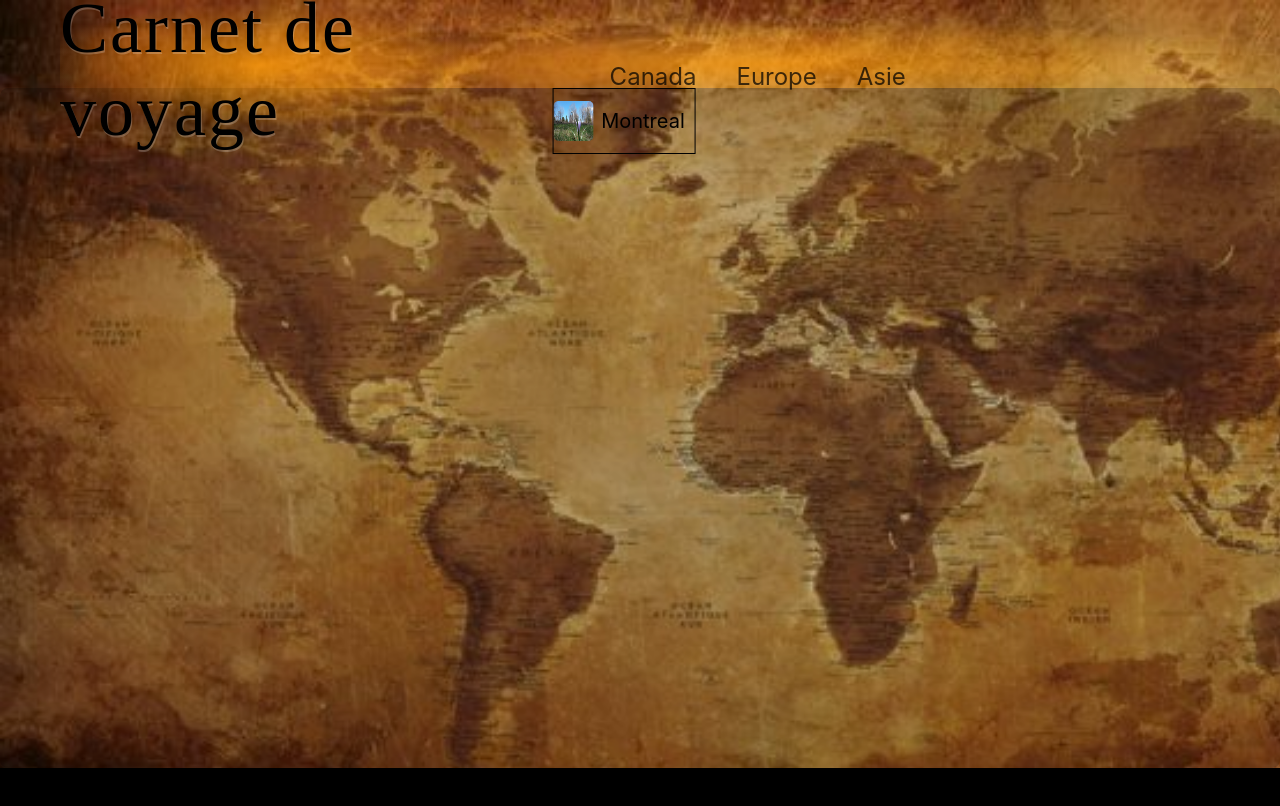
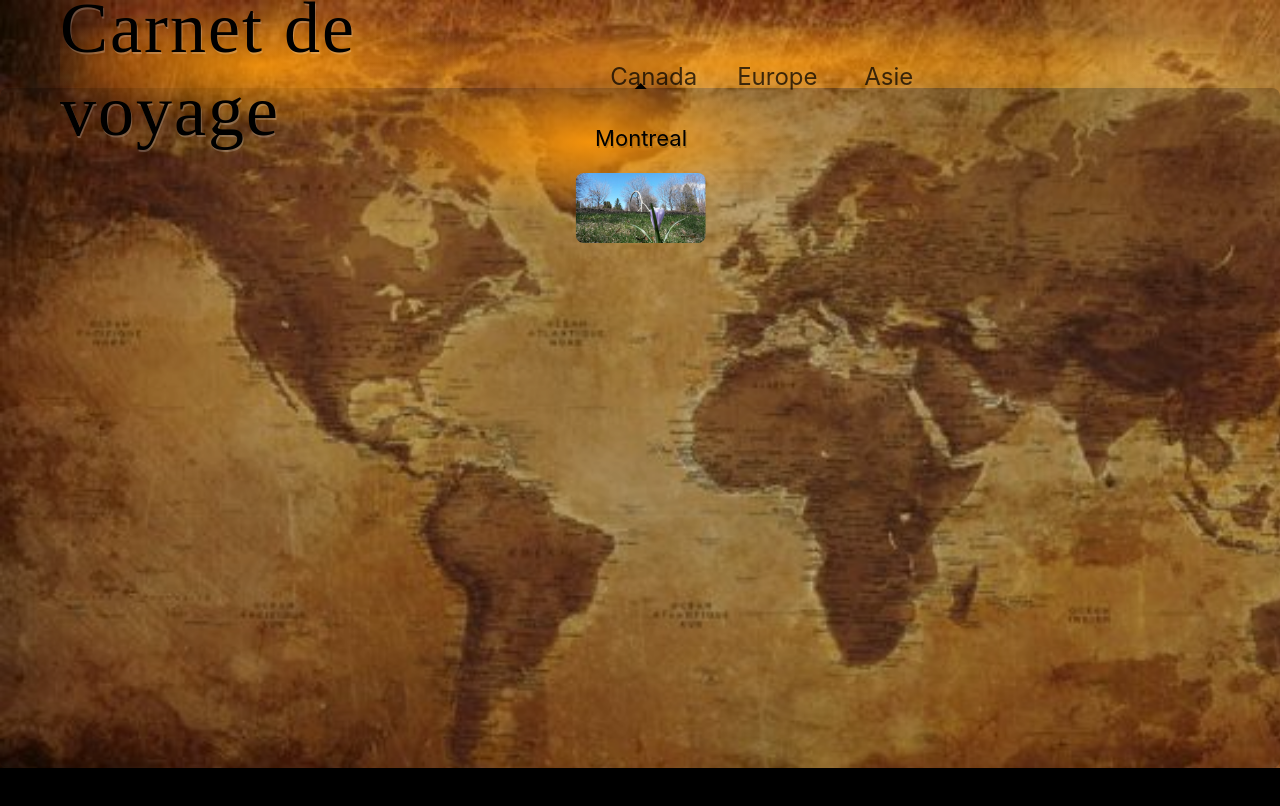
Before and after one commit to Unautrepseudo/travel, a React (Create React App) app: page / in a window 1280 px wide. Both pictures are taken after a click on the element "Canada". Built offline with nearby package versions, Linux system fonts and the light colour scheme; a web font is replaced by a local one.

Commit message:
front: css submenu

```diff
--- a/src/App.css
+++ b/src/App.css
@@ -24,6 +24,11 @@ svg {
 
 .show-sidebar {
   display: none;
+}
+
+.show-submenu {
+  display: flex;
+  background: red;
 }
 
 /******************HEADER****************/
@@ -85,6 +90,7 @@ svg {
   transition: 0.2s;
   cursor: pointer;
   color: rgba(0, 0, 0, 0.726);
+  width: 120px;
 }
 
 .nav ul span:hover {
@@ -141,15 +147,57 @@ svg {
 /***********SUBMENU*************/
 .submenu {
   background: rgba(0, 0, 0, 0.2);
+  display: flex;
 }
 .sublinks-container {
-  border: 1px solid black;
   position: absolute;
-  transform: translateX(-40%);
+  transform: translateX(-44%);
   transition: 0.2s;
+  display: flex;
+  background: radial-gradient(
+    at 40% 35%,
+    rgba(255, 153, 8, 0.9),
+    transparent,
+    transparent
+  );
+  width: 40%;
+  flex-wrap: wrap;
+  justify-content: center;
+  align-items: center;
 }
+
+.sub-cont {
+  display: flex;
+  flex-direction: column;
+  /* justify-content: center; */
+  align-items: center;
+  font-size: 22px;
+  padding-top: 15px;
+  cursor: pointer;
+  padding-left: 10px;
+  padding-right: 10px;
+  text-shadow: 1px 2px rgba(0, 0, 0, 0.205);
+}
+.sub-thumb {
+  width: 130px;
+  height: 70px;
+  border-radius: 8px;
+}
+
+.sublinks-container::before {
+  content: '';
+  display: block;
+  width: 0;
+  height: 0;
+  border-left: 6px solid transparent;
+  border-right: 6px solid transparent;
+  border-bottom: 6px solid black;
+  position: absolute;
+  top: -5px;
+}
+
 /****************RESPONSIVE****************/
-@media (max-width: 1447px) {
+@media (max-width: 1455px) {
   .title {
     font-size: 4.5em;
   }
--- a/src/Header.tsx
+++ b/src/Header.tsx
@@ -1,45 +1,42 @@
-import React,{useState,useRef} from 'react';
-import {FaBars, FaTimes} from 'react-icons/fa'
-import {useGlobalContext} from './context'
+import React, { useState } from 'react';
+import { FaBars, FaTimes } from 'react-icons/fa'
+import { useGlobalContext } from './context'
 import navLinks from './NavLinks';
 import Submenu from './Submenu';
 
-const Header = ()=>{
+const Header = () => {
 
-    const{isSidebarOpen, toggleSidebar,isSubmenuOpen,openSubmenu} = useGlobalContext()
-    const [links,setLinks]= useState(navLinks)
-    const[linksHover,setLinksHover]= useState(false)
+    const { isSidebarOpen, toggleSidebar, isSubmenuOpen, openSubmenu, setIsSubmenuOpen } = useGlobalContext()
+    const [links, setLinks] = useState(navLinks)
+    const [linksHover, setLinksHover] = useState(false)
 
-    const displaySubmenu=(e:any)=>{
-        const linkText= e.target.textContent;
+    const displaySubmenu = (e: any) => {
+        const linkText = e.target.textContent;
         const coord = e.target.getBoundingClientRect();
-        const left= coord.left;
-        const bottom= coord.bottom -3;
-        openSubmenu(linkText,{left,bottom})
+        const left = coord.left;
+        const bottom = coord.bottom - 3;
+        openSubmenu(linkText, { left, bottom })
     }
 
 
 
-    return(
+    return (
         <>
-            <div className={`head`} >
-
+            <div className='head' >
                 <p className="title" >Carnet de voyage</p>
                 <nav className="nav">
-                    <ul>{links.map(({name},i)=>{
-                        return(
-                        <span key={i} onMouseOver={displaySubmenu}>{name}</span>)
-
-                    })}
-
+                    <ul className='sub'>
+                        {links.map(({ name }, i) => {
+                            return (
+                                <span key={i} onMouseOver={displaySubmenu}>{name}</span>)
+                        })}
                     </ul>
                 </nav>
                 <button className="toggle-menu" onClick={toggleSidebar}>
-                {isSidebarOpen?<FaTimes className='fanav'/>:<FaBars className='fanav'/>}
+                    {isSidebarOpen ? <FaTimes className='fanav' /> : <FaBars className='fanav' />}
                 </button>
-
             </div>
-            <Submenu/>
+            <Submenu />
         </>
     )
 }
--- a/src/Main.tsx
+++ b/src/Main.tsx
@@ -1,10 +1,14 @@
 // import CroatiaSvg from './Assets/SVG/CroatiaSvg'
 import Sidebar from './Sidebar'
-import {useGlobalContext} from './context'
-const Main = ()=>{
-    return(
-        <div className='main'>
-            <Sidebar/>
+import { useGlobalContext } from './context'
+
+const Main = () => {
+
+    const { closeSubmenu } = useGlobalContext()
+
+    return (
+        <div className='main' onMouseOver={closeSubmenu}>
+            <Sidebar />
             {/* <CroatiaSvg /> */}
         </div>
     )
--- a/src/NavLinks.js
+++ b/src/NavLinks.js
@@ -47,7 +47,7 @@ const navLinks = ()=>[
 
     },
     {
-        name: 'Asie',
+        name: ' Asie',
          countries:[
             {
                 title:'Cambodge',
--- a/src/Submenu.jsx
+++ b/src/Submenu.jsx
@@ -17,13 +17,13 @@ const Submenu = () => {
   }, [location]);
 
   return (
-    <div className="submenu">
+    <div className="submenu sub">
       <div className="sublinks-container" ref={submenu}>
         {countries.map(({ thumb, title }, index) => {
           return (
-            <div key={index} className="thumb-container">
-              <img className="side-thumb" src={thumb} alt={title} />
-              <p>{title}</p>
+            <div key={index} className="sub-cont">
+              <p className="sub-title">{title}</p>
+              <img className="sub-thumb" src={thumb} alt={title} />
             </div>
           );
         })}
--- a/src/context.js
+++ b/src/context.js
@@ -1,42 +1,55 @@
-import React, {useState, useContext} from 'react'
+import React, { useState, useContext } from 'react';
 import navLinks from './NavLinks';
 
 const AppContext = React.createContext();
 
+export const AppProvider = ({ children }) => {
+  const [isSidebarOpen, setisSidebarOpen] = useState(false);
+  const [isSubmenuOpen, setIsSubmenuOpen] = useState(false);
+  const [location, setLocation] = useState({});
+  const [submenuContent, setSubmenuContent] = useState({
+    name: '',
+    countries: [],
+  });
+  const [links, setLinks] = useState(navLinks);
 
-export const AppProvider = ({children})=>{
-    const [isSidebarOpen, setisSidebarOpen]= useState(false)
-    const [isSubmenuOpen, setisSubmenuOpen]= useState(false)
-    const[location,setLocation]=useState({})
-    const[submenuContent, setSubmenuContent] = useState({name:'', countries:[]})
-    const [links,setLinks]= useState(navLinks)
+  const toggleSidebar = () => {
+    setisSidebarOpen(!isSidebarOpen);
+  };
+  const openSubmenu = (text, coordinates) => {
+    const content = links.find((link) => link.name === text);
+    setSubmenuContent(content);
+    setLocation(coordinates);
+    setIsSubmenuOpen(true);
+    console.log(isSubmenuOpen);
+  };
 
-    const toggleSidebar = ()=>{
-        setisSidebarOpen(!isSidebarOpen)
+  const closeSubmenu = (e) => {
+    if (!e.target.classList.contains('sub')) {
+      setIsSubmenuOpen(false);
+
+      console.log(isSubmenuOpen);
     }
-      const openSubmenu = (text,coordinates)=>{
-        const content = links.find((link)=> link.name === text)
-        setSubmenuContent(content)
-        setLocation(coordinates)
-        setisSubmenuOpen(true)
-    }
+  };
 
-    return(
-        <AppContext.Provider value={{
+  return (
+    <AppContext.Provider
+      value={{
         isSidebarOpen,
         toggleSidebar,
         isSubmenuOpen,
         openSubmenu,
         location,
-            submenuContent
-        }}>
+        submenuContent,
+        closeSubmenu,
+        setIsSubmenuOpen,
+      }}
+    >
       {children}
     </AppContext.Provider>
-    )
-}
+  );
+};
 
-export const useGlobalContext = ()=>{
-    return(
-        useContext(AppContext)
-    )
-}
+export const useGlobalContext = () => {
+  return useContext(AppContext);
+};
```
Also changed, not shown: src/App.tsx (+3 -5 lines), 1 other file (tests, documents, lock files or other folders). Lines whose indentation alone changed are shown as unchanged.
